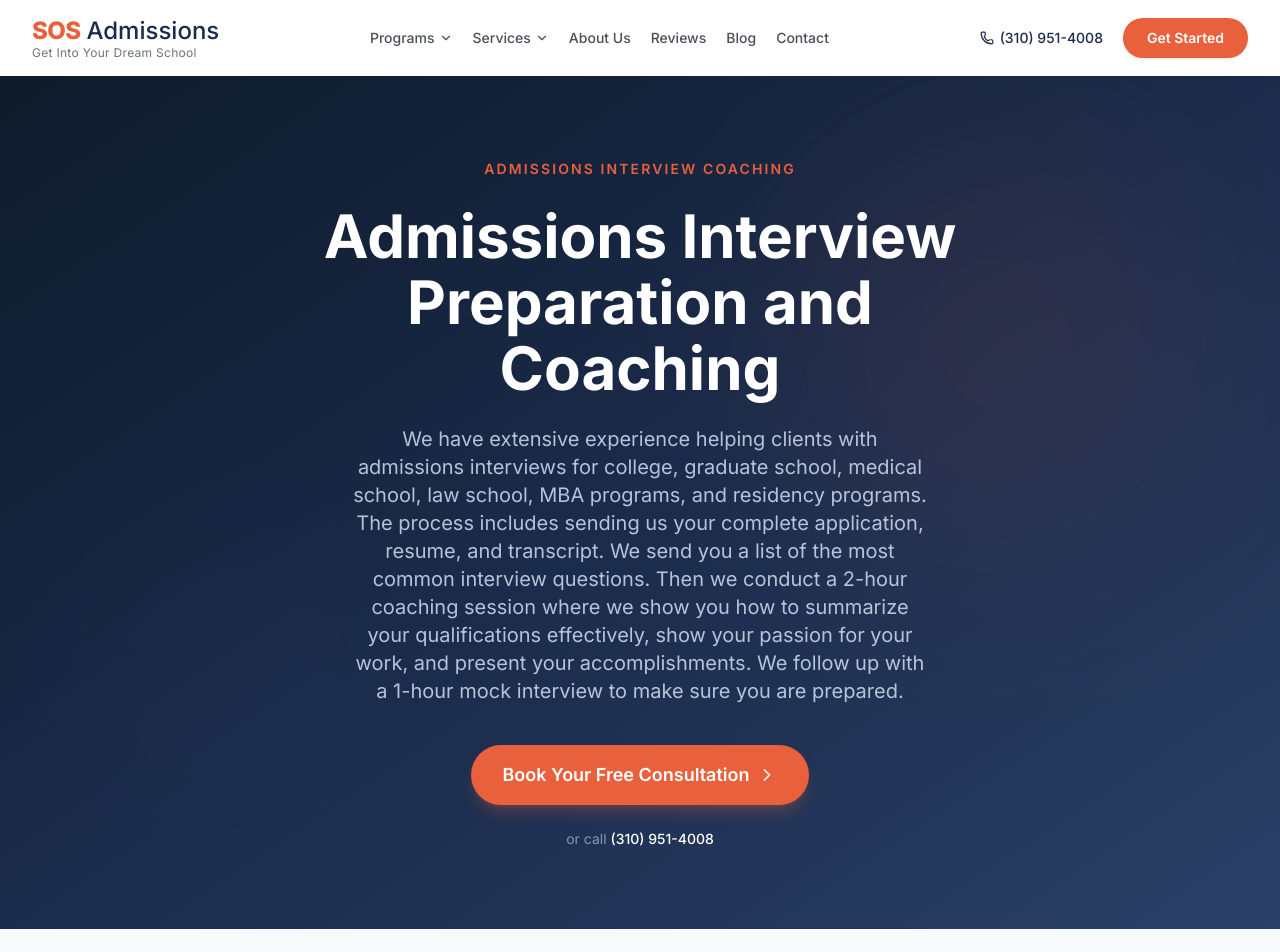
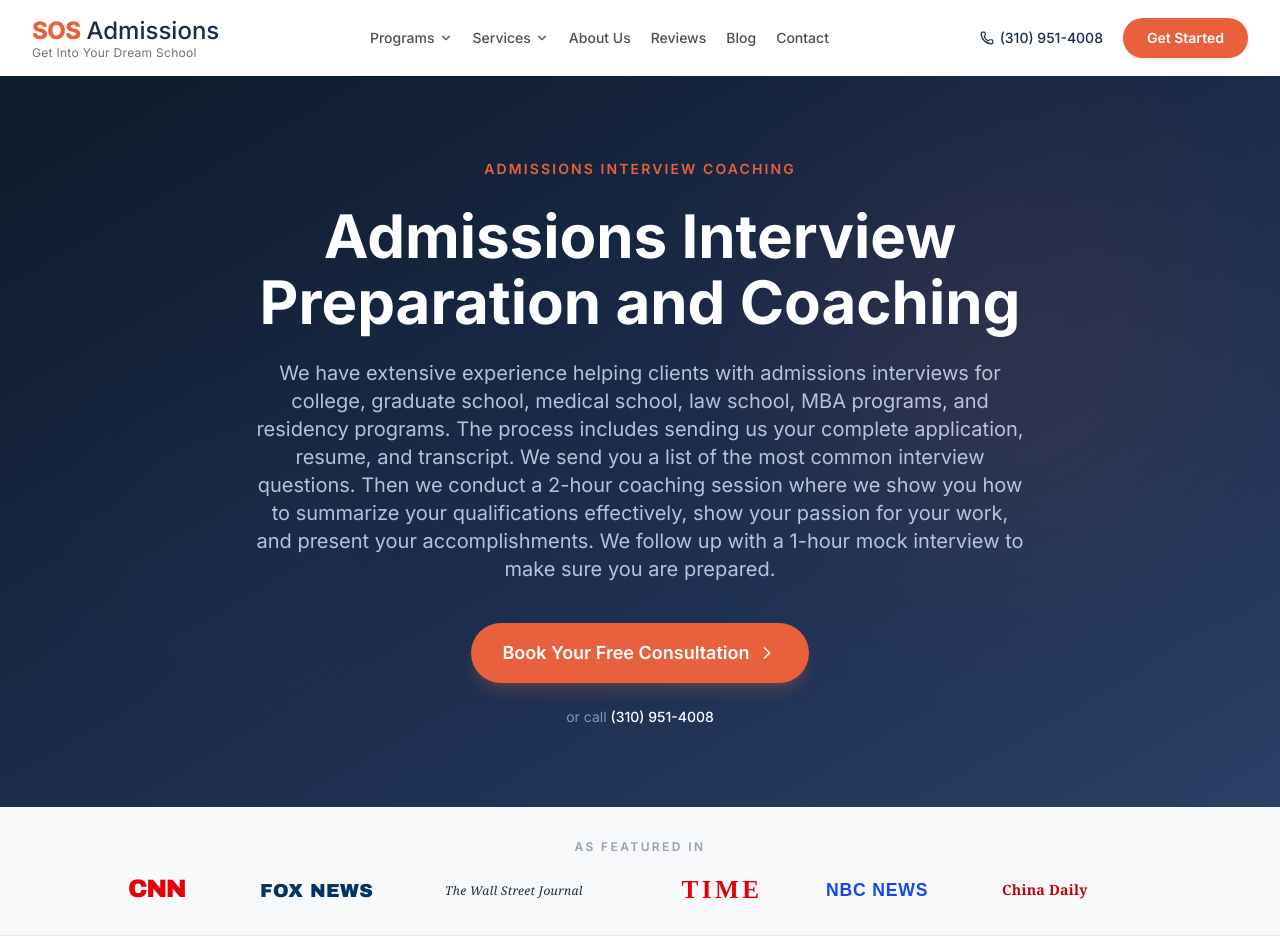
Before and after one commit to SOSAdmin7/sos-admissions-nextjs, a Next.js app: page /mba-interview in a window 1280 px wide. Shown: the top 952 px of the page. Built offline with nearby package versions, Linux system fonts and the light colour scheme.

Commit message:
Fix service page video placement and testimonial badge colors

```diff
--- a/src/components/ServicePageTemplate.tsx
+++ b/src/components/ServicePageTemplate.tsx
@@ -89,22 +89,22 @@ function TrustBar() {
             As Featured In
           </span>
           <div className="flex flex-wrap justify-center items-center gap-x-8 gap-y-4 sm:gap-x-10 md:gap-x-12">
-            <svg className="h-7 text-gray-400 hover:text-red-600 active:text-red-600 transition-colors" viewBox="0 0 120 40" fill="currentColor">
+            <svg className="h-7 text-red-600 transition-colors" viewBox="0 0 120 40" fill="currentColor">
               <text x="0" y="32" fontFamily="Arial Black, Arial" fontWeight="900" fontSize="36" letterSpacing="-2">CNN</text>
             </svg>
-            <svg className="h-6 text-gray-400 hover:text-[#003366] active:text-[#003366] transition-colors" viewBox="0 0 160 28" fill="currentColor">
+            <svg className="h-6 text-[#003366] transition-colors" viewBox="0 0 160 28" fill="currentColor">
               <text x="0" y="23" fontFamily="Arial Black, Arial" fontWeight="900" fontSize="22" letterSpacing="0.5">FOX NEWS</text>
             </svg>
-            <svg className="h-5 text-gray-400 hover:text-gray-800 active:text-gray-800 transition-colors" viewBox="0 0 280 30" fill="currentColor">
+            <svg className="h-5 text-gray-800 transition-colors" viewBox="0 0 280 30" fill="currentColor">
               <text x="0" y="24" fontFamily="Georgia, Times New Roman, serif" fontWeight="400" fontSize="18" fontStyle="italic" letterSpacing="0.5">The Wall Street Journal</text>
             </svg>
-            <svg className="h-7 text-gray-400 hover:text-red-600 active:text-red-600 transition-colors" viewBox="0 0 140 40" fill="currentColor">
+            <svg className="h-7 text-red-600 transition-colors" viewBox="0 0 140 40" fill="currentColor">
               <text x="2" y="33" fontFamily="Times New Roman, Georgia, serif" fontWeight="700" fontSize="36" letterSpacing="5">TIME</text>
             </svg>
-            <svg className="h-6 text-gray-400 hover:text-blue-700 active:text-blue-700 transition-colors" viewBox="0 0 160 30" fill="currentColor">
+            <svg className="h-6 text-blue-700 transition-colors" viewBox="0 0 160 30" fill="currentColor">
               <text x="0" y="24" fontFamily="Arial, Helvetica" fontWeight="700" fontSize="22" letterSpacing="1">NBC NEWS</text>
             </svg>
-            <svg className="h-5 text-gray-400 hover:text-red-700 active:text-red-700 transition-colors" viewBox="0 0 180 24" fill="currentColor">
+            <svg className="h-5 text-red-700 transition-colors" viewBox="0 0 180 24" fill="currentColor">
               <text x="0" y="19" fontFamily="Georgia, Times New Roman, serif" fontWeight="700" fontSize="17" letterSpacing="0.3">China Daily</text>
             </svg>
           </div>
@@ -630,18 +630,14 @@ function YouTubeFacade({ videoId, title }: { videoId: string; title: string }) {
   );
 }
 
-/* ───────────────────────── VIDEO SECTION ───────────────────────── */
-function VideoSection({ videoId, title }: { videoId: string; title: string }) {
+/* ───────────────────────── VIDEO CARD ───────────────────────── */
+function VideoCard({ videoId, title }: { videoId: string; title: string }) {
   return (
-    <section className="py-12 md:py-16 bg-[#F8F9FA]">
-      <div className="max-w-3xl mx-auto px-4 sm:px-6 lg:px-8">
-        <div className="rounded-xl overflow-hidden shadow-lg border border-gray-200">
-          <div className="aspect-video">
-            <YouTubeFacade videoId={videoId} title={title} />
-          </div>
-        </div>
+    <div className="max-w-3xl mx-auto rounded-2xl overflow-hidden shadow-2xl border border-white/10">
+      <div className="aspect-video">
+        <YouTubeFacade videoId={videoId} title={title} />
       </div>
-    </section>
+    </div>
   );
 }
 
@@ -669,7 +665,7 @@ export default function ServicePageTemplate({ slug }: ServicePageTemplateProps)
           <div className="absolute bottom-20 left-20 w-80 h-80 bg-[#2A4066] rounded-full blur-[100px]" />
         </div>
 
-        <div className="relative z-10 max-w-[720px] mx-auto px-4 sm:px-6 lg:px-8 text-center py-20">
+        <div className="relative z-10 max-w-5xl mx-auto px-4 sm:px-6 lg:px-8 text-center py-14 md:py-20">
           <span className="inline-block text-[#E8613C] text-sm font-semibold uppercase tracking-[0.15em] mb-6 animate-[fadeInUp_0.5s_ease-out_both]">
             {service.title}
           </span>
@@ -678,7 +674,13 @@ export default function ServicePageTemplate({ slug }: ServicePageTemplateProps)
             {service.heroStatement}
           </h1>
 
-          <p className="text-lg md:text-xl text-blue-100/80 mb-10 max-w-xl mx-auto animate-[fadeInUp_0.6s_ease-out_0.2s_both]">
+          {video && (
+            <div className="mb-6 md:mb-8 animate-[fadeInUp_0.6s_ease-out_0.18s_both]">
+              <VideoCard videoId={video.id} title={video.title} />
+            </div>
+          )}
+
+          <p className="text-lg md:text-xl text-blue-100/80 mb-10 max-w-3xl mx-auto animate-[fadeInUp_0.6s_ease-out_0.2s_both]">
             {service.longDescription}
           </p>
 
@@ -700,9 +702,6 @@ export default function ServicePageTemplate({ slug }: ServicePageTemplateProps)
           </p>
         </div>
       </section>
-
-      {/* Video */}
-      {video && <VideoSection videoId={video.id} title={video.title} />}
 
       {/* Trust Bar */}
       <TrustBar />
--- a/src/components/TestimonialContent.tsx
+++ b/src/components/TestimonialContent.tsx
@@ -56,7 +56,7 @@ export function TestimonialContent() {
 
                 {/* Service Badge */}
                 <div className="mt-4">
-                  <span className="inline-block bg-blue bg-opacity-10 text-blue text-xs font-semibold px-3 py-1 rounded-full">
+                  <span className="inline-block rounded-full bg-[#EAF2FF] px-3 py-1 text-xs font-semibold text-[#1D4ED8]">
                     {testimonial.serviceName}
                   </span>
                 </div>
@@ -141,7 +141,7 @@ export function TestimonialContent() {
                       {testimonial.schoolsAdmitted.map((school, idx) => (
                         <span
                           key={idx}
-                          className="bg-blue bg-opacity-10 text-blue text-xs px-3 py-1 rounded-full"
+                          className="rounded-full bg-[#EAF2FF] px-3 py-1 text-xs font-medium text-[#1D4ED8]"
                         >
                           {school}
                         </span>
@@ -157,7 +157,7 @@ export function TestimonialContent() {
                   {testimonial.location && (
                     <p className="text-xs text-slate-500 mb-3">{testimonial.location}</p>
                   )}
-                  <span className="inline-block bg-gold bg-opacity-20 text-gold text-xs font-semibold px-3 py-1 rounded-full">
+                  <span className="inline-block rounded-full bg-[#FFF4D8] px-3 py-1 text-xs font-semibold text-[#A16207]">
                     {testimonial.serviceName}
                   </span>
                 </div>
```
